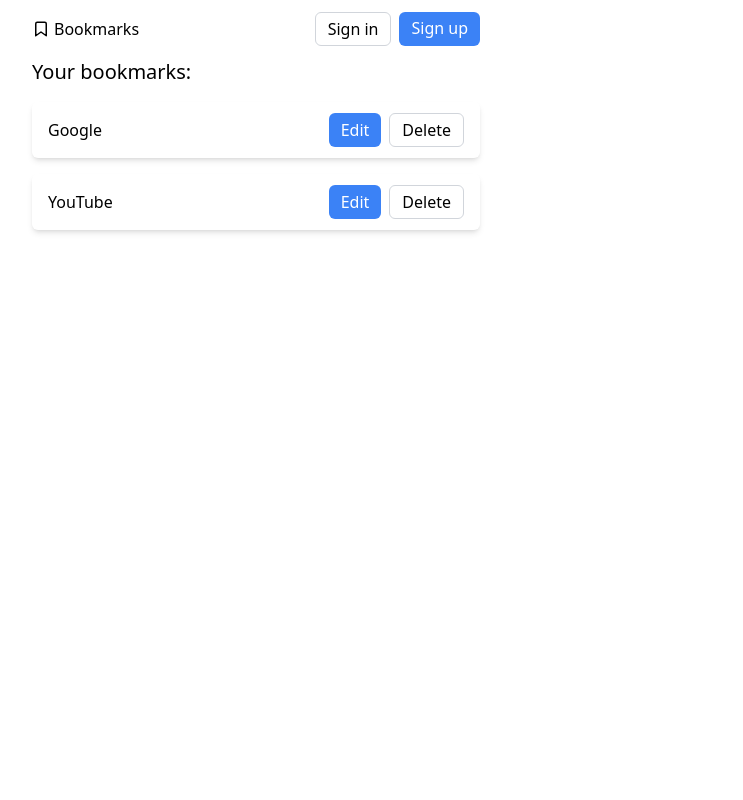
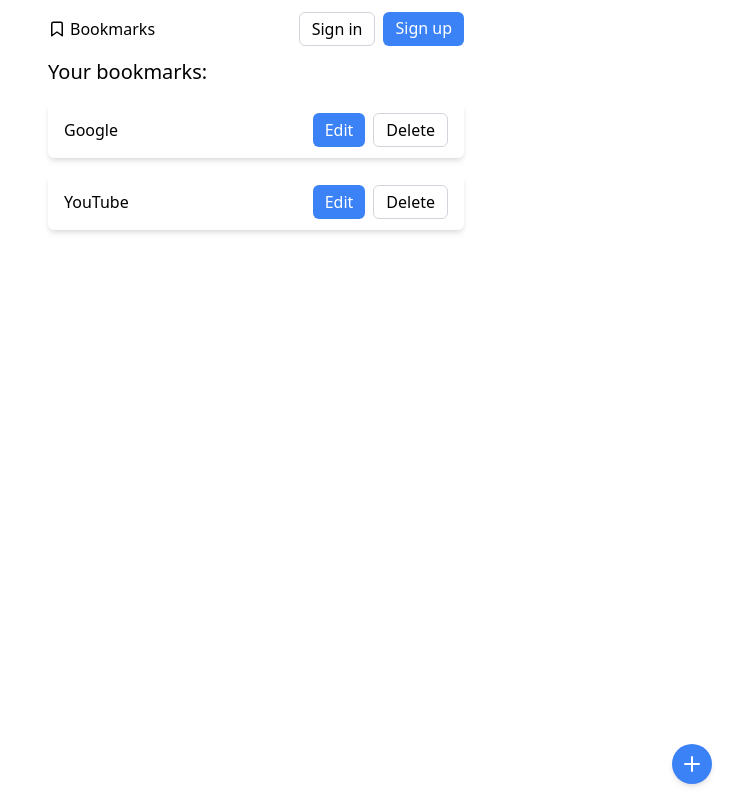
Before and after one commit to tomek-ch/bookmarks, a Next.js app: page / in a window 1280 px wide. Shown: the whole page, without its empty margins (384-1127 px from the left). Built offline with nearby package versions, Linux system fonts and the light colour scheme.

Commit message:
Add create button

```diff
--- /dev/null
+++ b/components/common/buttons/FloatingButton.tsx
@@ -0,0 +1,18 @@
+import { Button } from "./Button";
+import { ButtonOrLinkProps } from "./ButtonOrLinkProps";
+
+export const FloatingButton = (props: ButtonOrLinkProps) => {
+  return (
+    <Button
+      variant="primary"
+      className={`
+      fixed bottom-4 left-[calc(100%-(28rem/2))]
+      flex items-center justify-center
+      shadow-md !rounded-full w-10 h-10
+      `}
+      {...props}
+    >
+      {props.children}
+    </Button>
+  );
+};
--- /dev/null
+++ b/components/icons/PlusIcon.tsx
@@ -0,0 +1,23 @@
+interface PlusIconProps {
+  className?: string;
+}
+
+export const PlusIcon = ({ className = "" }: PlusIconProps) => {
+  return (
+    <svg
+      xmlns="http://www.w3.org/2000/svg"
+      width="24"
+      height="24"
+      viewBox="0 0 24 24"
+      fill="none"
+      stroke="currentColor"
+      strokeWidth="2"
+      strokeLinecap="round"
+      strokeLinejoin="round"
+      className={className}
+    >
+      <line x1="12" y1="5" x2="12" y2="19"></line>
+      <line x1="5" y1="12" x2="19" y2="12"></line>
+    </svg>
+  );
+};
--- a/pages/_app.tsx
+++ b/pages/_app.tsx
@@ -8,7 +8,7 @@ function MyApp({ Component, pageProps }: AppProps) {
   return (
     <AuthContextProvider>
       <Meta />
-      <div className="max-w-md mx-auto">
+      <div className="px-4 max-w-md mx-auto">
         <Header />
         <Component {...pageProps} />
       </div>
--- a/pages/index.tsx
+++ b/pages/index.tsx
@@ -1,5 +1,7 @@
 import type { NextPage } from "next";
 import { BookmarkItem } from "../components/bookmarks/BookmarkItem";
+import { FloatingButton } from "../components/common/buttons/FloatingButton";
+import { PlusIcon } from "../components/icons/PlusIcon";
 import { Bookmark } from "../types/Bookmark";
 
 interface HomeProps {
@@ -8,12 +10,15 @@ interface HomeProps {
 
 const Home: NextPage<HomeProps> = ({ bookmarks }) => {
   return (
-    <>
+    <div className="pb-8">
       <h1 className="text-xl mb-4">Your bookmarks:</h1>
       {bookmarks.map((item) => (
         <BookmarkItem key={item.id} {...item} />
       ))}
-    </>
+      <FloatingButton>
+        <PlusIcon className="scale-150" />
+      </FloatingButton>
+    </div>
   );
 };
 
```
